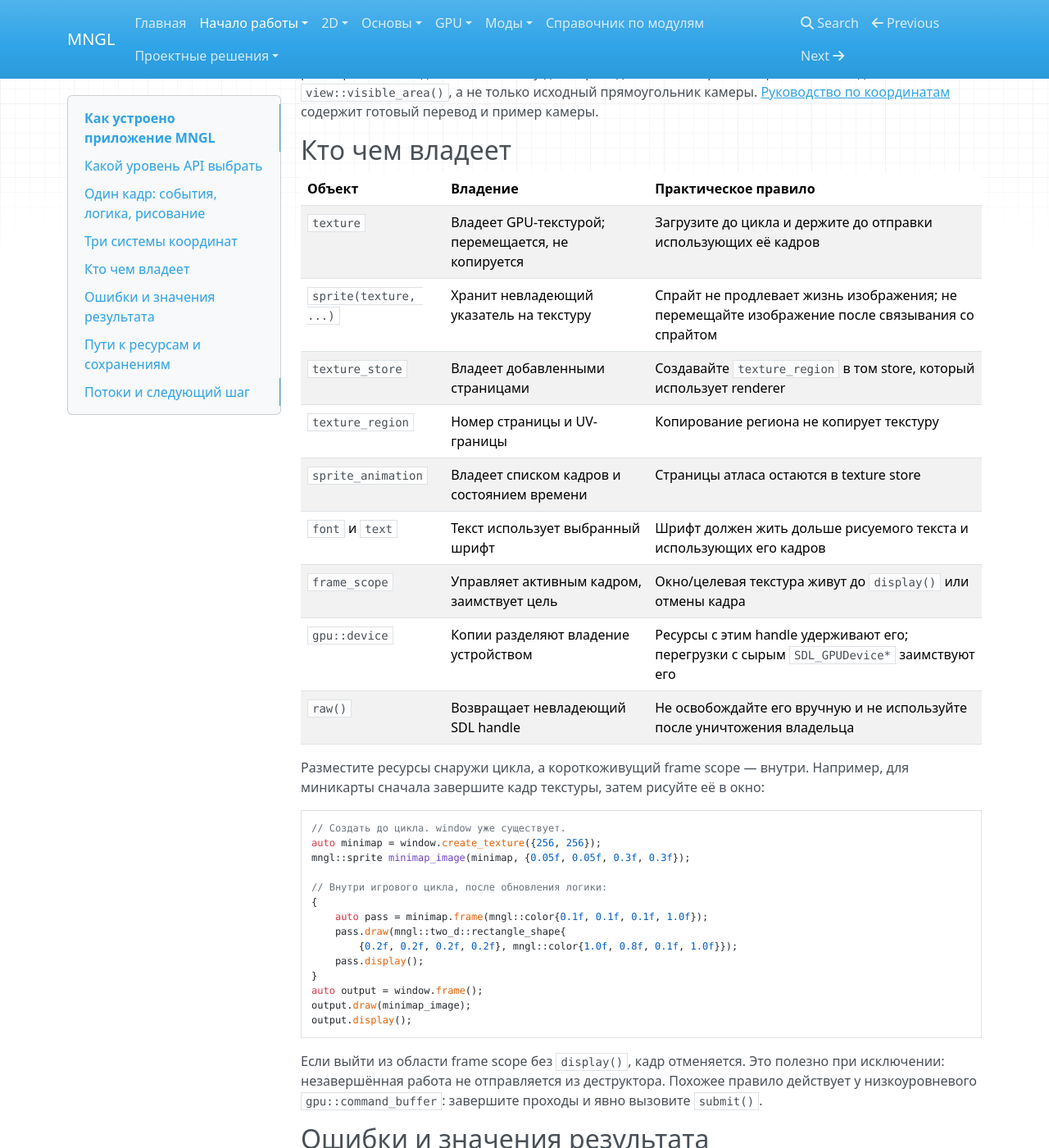
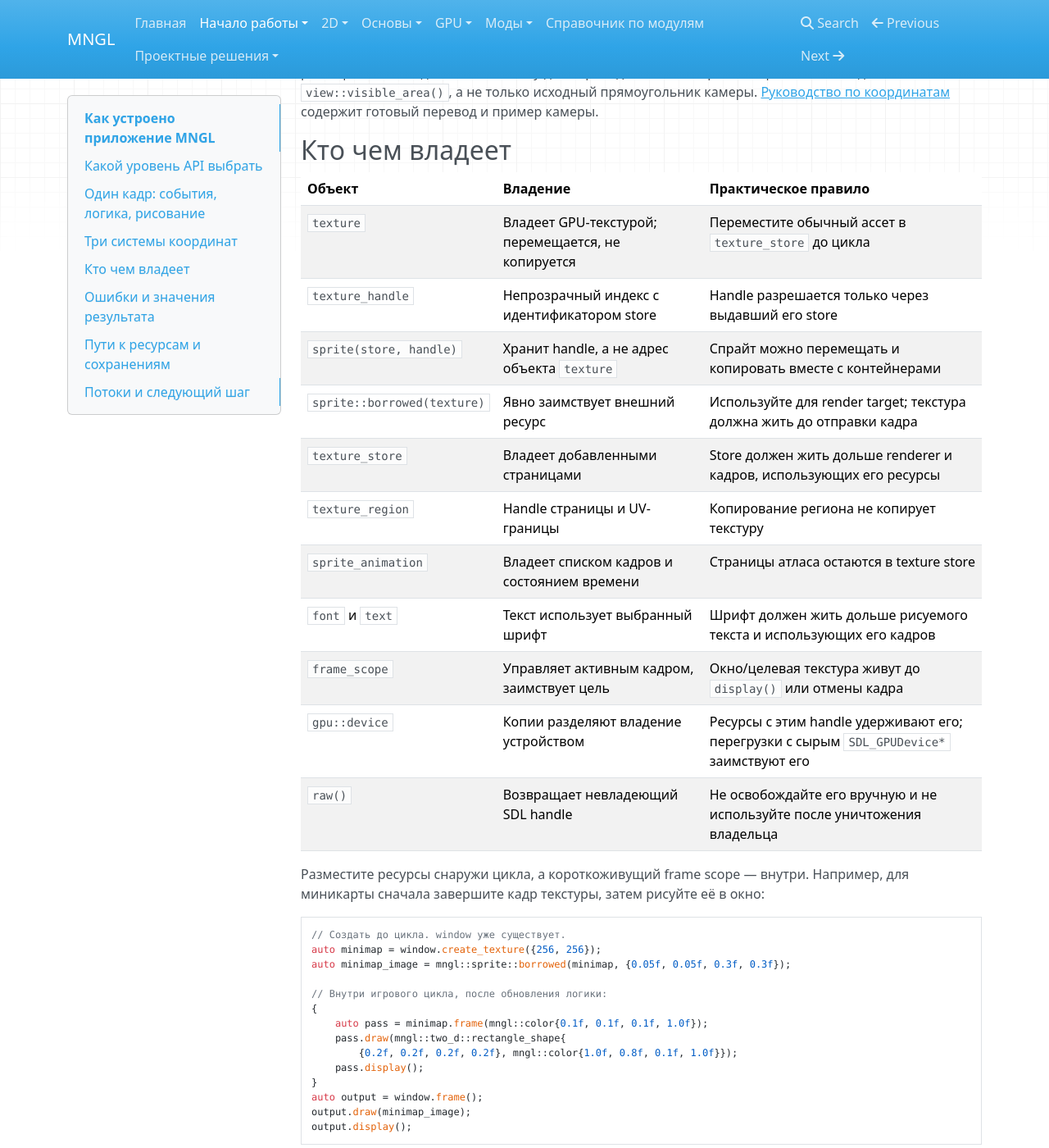
Before and after one commit to Romansgamp6tu/MNGL, an MkDocs documentation site: the page built from docs/getting-started/concepts.md, in a window 1280 px wide and 1400 px high, scrolled down 2258 px. Shown: the whole window at 82% size. Built offline with MkDocs 1.6.1, drawn with Linux system fonts in a browser that asks for light colours; nearby versions of some CDN libraries.

Commit message:
docs: explain sprite handle and borrow lifetimes

````diff
--- a/docs/getting-started/concepts.md
+++ b/docs/getting-started/concepts.md
@@ -65,10 +65,12 @@ player.position(position);
 
 | Объект | Владение | Практическое правило |
 |---|---|---|
-| `texture` | Владеет GPU-текстурой; перемещается, не копируется | Загрузите до цикла и держите до отправки использующих её кадров |
-| `sprite(texture, ...)` | Хранит невладеющий указатель на текстуру | Спрайт не продлевает жизнь изображения; не перемещайте изображение после связывания со спрайтом |
-| `texture_store` | Владеет добавленными страницами | Создавайте `texture_region` в том store, который использует renderer |
-| `texture_region` | Номер страницы и UV-границы | Копирование региона не копирует текстуру |
+| `texture` | Владеет GPU-текстурой; перемещается, не копируется | Переместите обычный ассет в `texture_store` до цикла |
+| `texture_handle` | Непрозрачный индекс с идентификатором store | Handle разрешается только через выдавший его store |
+| `sprite(store, handle)` | Хранит handle, а не адрес объекта `texture` | Спрайт можно перемещать и копировать вместе с контейнерами |
+| `sprite::borrowed(texture)` | Явно заимствует внешний ресурс | Используйте для render target; текстура должна жить до отправки кадра |
+| `texture_store` | Владеет добавленными страницами | Store должен жить дольше renderer и кадров, использующих его ресурсы |
+| `texture_region` | Handle страницы и UV-границы | Копирование региона не копирует текстуру |
 | `sprite_animation` | Владеет списком кадров и состоянием времени | Страницы атласа остаются в texture store |
 | `font` и `text` | Текст использует выбранный шрифт | Шрифт должен жить дольше рисуемого текста и использующих его кадров |
 | `frame_scope` | Управляет активным кадром, заимствует цель | Окно/целевая текстура живут до `display()` или отмены кадра |
@@ -80,7 +82,7 @@ player.position(position);
 ```cpp
 // Создать до цикла. window уже существует.
 auto minimap = window.create_texture({256, 256});
-mngl::sprite minimap_image(minimap, {0.05f, 0.05f, 0.3f, 0.3f});
+auto minimap_image = mngl::sprite::borrowed(minimap, {0.05f, 0.05f, 0.3f, 0.3f});
 
 // Внутри игрового цикла, после обновления логики:
 {
````
